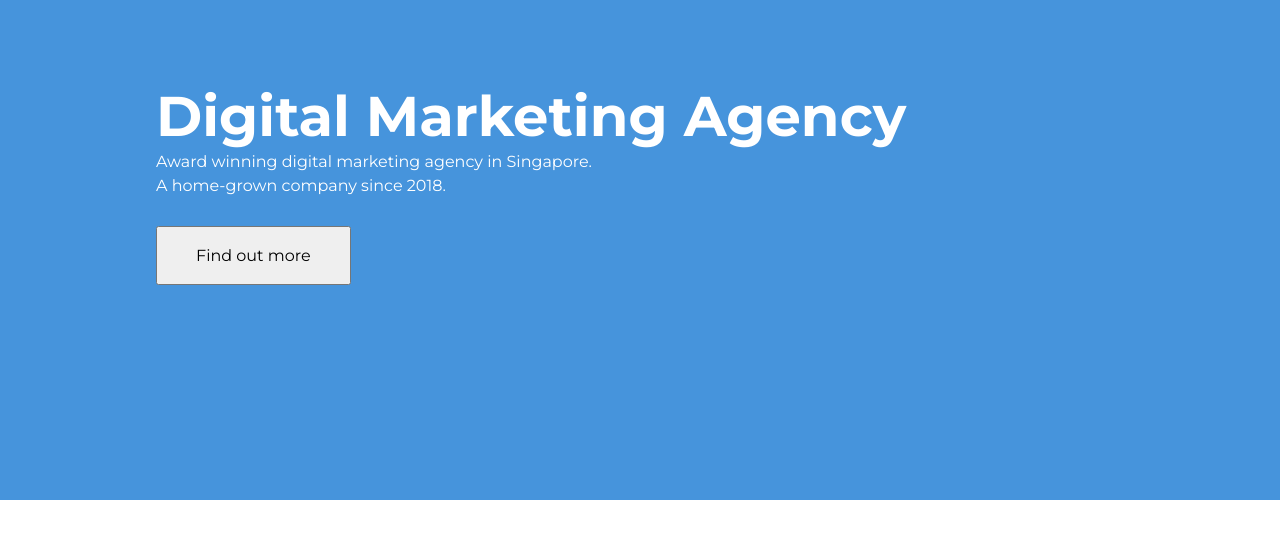
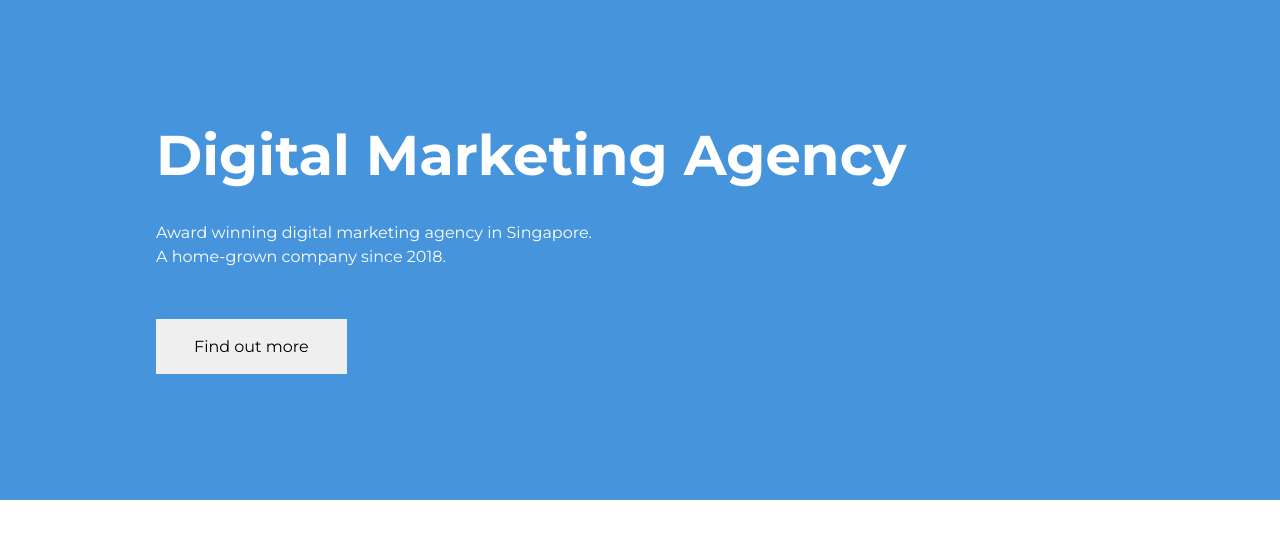
Before and after one commit to mDavron/figma, a plain HTML site: page index.html in a window 1280 px wide. Drawn offline with Linux system fonts and the light colour scheme.

Commit message:
test in perfect pixel

```diff
--- a/index.html
+++ b/index.html
@@ -10,6 +10,7 @@
     <!-- HEADER -->
     <header class="header">
       <div class="container">
+        <div class="header_inner">
           <h1 class="header_title">Digital Marketing Agency</h1>
           <p class="header_text">
             Award winning digital marketing agency in Singapore. A home-grown
@@ -17,6 +18,7 @@
           </p>
           <button class="header_button">Find out more</button>
         </div>
+      </div>
     </header>
     <!-- SERVICES -->
   </body>
--- a/styles/main.css
+++ b/styles/main.css
@@ -10,10 +10,10 @@ html {
   margin: 0;
   padding: 0;
 }
-/* body {
+body {
   margin: 0;
   padding: 0;
-} */
+}
 .container {
   max-width: 1440px;
   width: 100%;
@@ -24,13 +24,20 @@ html {
   background-color: #4694dc;
   min-height: 500px;
 }
+.header_inner {
+  display: flex;
+  flex-direction: column;
+  align-items: start;
+  justify-content: center;
+}
 .header_title {
   font-family: "Montserrat", sans-serif;
   font-size: 56px;
-  padding-top: 82px;
+  padding-top: 121px;
   color: #fff;
 }
 .header_text {
+  margin-top: 32px;
   width: 437px;
   font-size: 16px;
   line-height: 24px;
@@ -38,9 +45,10 @@ html {
   color: #fff;
 }
 .header_button {
-  margin-top: 28px;
+  margin-top: 50px;
   font-size: 16px;
   font-family: "Montserrat";
   padding: 18px 38px;
   color: #000;
+  border: none;
 }
```
Lines whose indentation alone changed are shown as unchanged.
